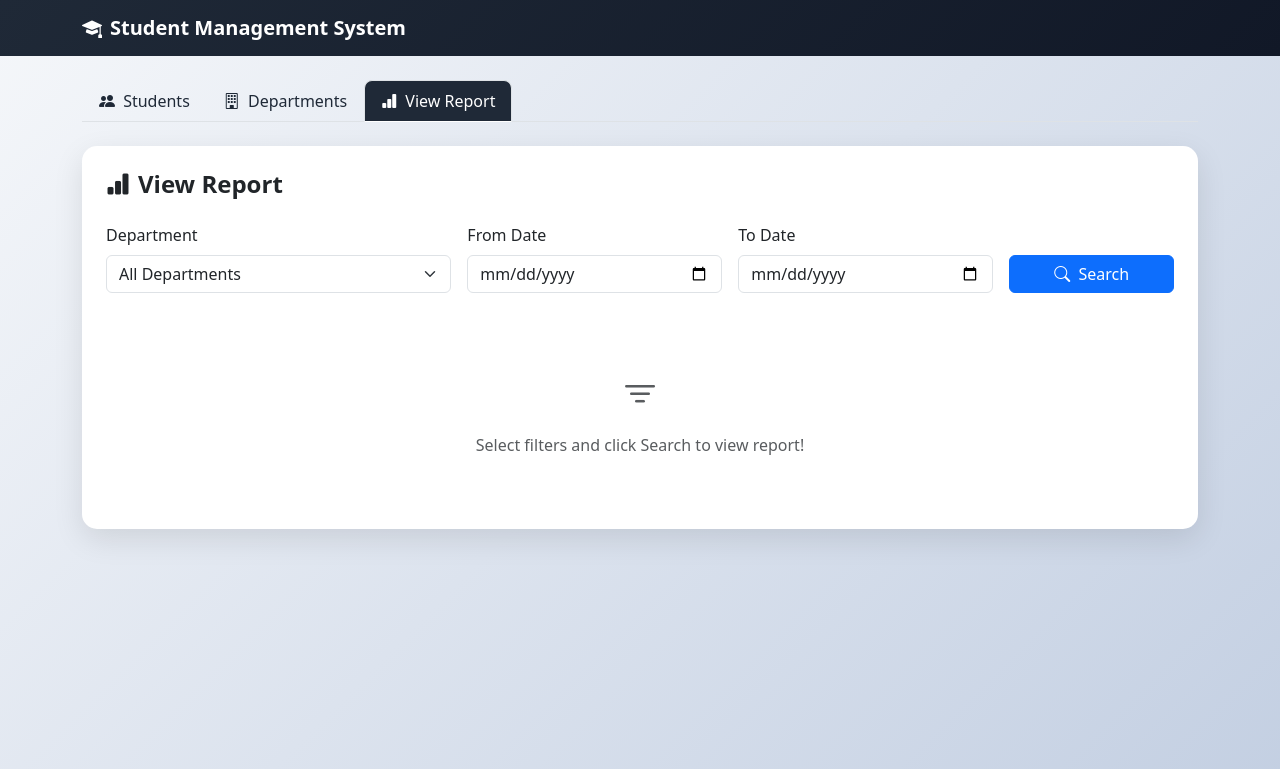
After one commit to Nishanth4063/student_mgmt_system, a Django app: page /report/ in a window 1280 px wide. The commit adds this page. Shown: the top 769 px of the page. Run offline with Django 5.2, Linux system fonts and the light colour scheme; data that the repository does not hold is empty.

Commit message:
Added departments, DOB, SQL Server, view report

```diff
--- a/student_mgmt/manage.py
+++ b/student_mgmt/manage.py
@@ -8,9 +8,7 @@ def main():
     """Run administrative tasks."""
     os.environ.setdefault('DJANGO_SETTINGS_MODULE', 'student_mgmt.settings')
     try:
-        student=int(input("give a student rollno : "))
-        if student == 99:
-            print("its invalied")
+
         from django.core.management import execute_from_command_line
     except ImportError as exc:
         raise ImportError(
--- a/students/templates/base.html
+++ b/students/templates/base.html
@@ -10,23 +10,35 @@
         body { background: linear-gradient(135deg, #f5f7fa 0%, #c3cfe2 100%); min-height: 100vh; }
         .navbar { background: linear-gradient(135deg, #1f2937, #111827) !important; }
         .card { border-radius: 15px; box-shadow: 0 10px 30px rgba(0,0,0,0.1); border: none; }
-        .btn-primary { background: linear-gradient(45deg, #007bff, #0056b3); border: none; }
-        .btn-warning { background: linear-gradient(45deg, #f39c12, #e67e22); border: none; color: white; }
-        .btn-danger { background: linear-gradient(45deg, #e74c3c, #c0392b); border: none; }
-        .table thead { background: linear-gradient(135deg, #1f2937, #111827); color: white; }
-        .badge-dept { background: #6c757d; padding: 5px 10px; border-radius: 8px; color: white; font-size: 12px; }
+        .nav-tabs .nav-link { color: #1f2937; font-weight: 500; }
+        .nav-tabs .nav-link.active { background: #1f2937; color: white; border-radius: 8px 8px 0 0; }
     </style>
 </head>
 <body>
     <nav class="navbar navbar-dark mb-4">
         <div class="container">
             <a class="navbar-brand fw-bold" href="/"><i class="bi bi-mortarboard-fill me-2"></i>Student Management System</a>
-            <a href="/" class="btn btn-outline-light btn-sm">
-                <i class="bi bi-house me-1"></i> Home
-            </a>
         </div>
     </nav>
     <div class="container">
+        <!-- 3 TABS -->
+        <ul class="nav nav-tabs mb-4">
+            <li class="nav-item">
+                <a class="nav-link {% if active_tab == 'students' %}active{% endif %}" href="/">
+                    <i class="bi bi-people-fill me-1"></i> Students
+                </a>
+            </li>
+            <li class="nav-item">
+                <a class="nav-link {% if active_tab == 'departments' %}active{% endif %}" href="/departments/">
+                    <i class="bi bi-building me-1"></i> Departments
+                </a>
+            </li>
+            <li class="nav-item">
+                <a class="nav-link {% if active_tab == 'report' %}active{% endif %}" href="/report/">
+                    <i class="bi bi-bar-chart-fill me-1"></i> View Report
+                </a>
+            </li>
+        </ul>
         {% block content %}{% endblock %}
     </div>
     <script src="https://cdn.jsdelivr.net/npm/bootstrap@5.3.0/dist/js/bootstrap.bundle.min.js"></script>
--- /dev/null
+++ b/students/templates/view_report.html
@@ -0,0 +1,79 @@
+{% extends 'base.html' %}
+
+{% block content %}
+<div class="card p-4">
+    <h4 class="fw-bold mb-4">
+        <i class="bi bi-bar-chart-fill me-2"></i>View Report
+    </h4>
+
+    <!-- Filter Form -->
+    <form method="GET" class="row g-3 mb-4">
+        <div class="col-md-4">
+            <label class="form-label fw-500">Department</label>
+            <select name="department" class="form-select">
+                <option value="">All Departments</option>
+                {% for dept in departments %}
+                <option value="{{ dept.id }}"
+                    {% if request.GET.department == dept.id|stringformat:"s" %}selected{% endif %}>
+                    {{ dept.name }}
+                </option>
+                {% endfor %}
+            </select>
+        </div>
+        <div class="col-md-3">
+            <label class="form-label fw-500">From Date</label>
+            <input type="date" name="from_date" class="form-control"
+                value="{{ request.GET.from_date }}">
+        </div>
+        <div class="col-md-3">
+            <label class="form-label fw-500">To Date</label>
+            <input type="date" name="to_date" class="form-control"
+                value="{{ request.GET.to_date }}">
+        </div>
+        <div class="col-md-2 d-flex align-items-end">
+            <button type="submit" class="btn btn-primary w-100">
+                <i class="bi bi-search me-1"></i> Search
+            </button>
+        </div>
+    </form>
+
+    <!-- Results Table -->
+    {% if students is not None %}
+    <table class="table table-hover align-middle">
+        <thead style="background:#1f2937; color:white;">
+            <tr>
+                <th>S.No</th>
+                <th>Name</th>
+                <th>Roll No</th>
+                <th>Join Date</th>
+                <th>Department</th>
+            </tr>
+        </thead>
+        <tbody>
+            {% for student in students %}
+            <tr>
+                <td>{{ forloop.counter }}</td>
+                <td>{{ student.name }}</td>
+                <td>{{ student.roll_number }}</td>
+                <td>{{ student.join_date }}</td>
+                <td>{{ student.department.name }}</td>
+            </tr>
+            {% empty %}
+            <tr>
+                <td colspan="5" class="text-center text-muted py-4">
+                    <i class="bi bi-inbox fs-3 d-block mb-2"></i>
+                    No students found!
+                </td>
+            </tr>
+            {% endfor %}
+        </tbody>
+    </table>
+    <p class="text-muted mt-2">Total: <strong>{{ students|length }}</strong> students</p>
+    {% else %}
+    <div class="text-center text-muted py-5">
+        <i class="bi bi-filter fs-1 d-block mb-2"></i>
+        Select filters and click Search to view report!
+    </div>
+    {% endif %}
+</div>
+{% endblock %}
--- a/students/urls.py
+++ b/students/urls.py
@@ -2,10 +2,19 @@ from django.urls import path
 from . import views
 
 urlpatterns = [
-    path('',views.home, name = 'home'),
-    path('add/',views.add_student, name='add_student'),
+    # Student URLs
+    path('', views.home, name='home'),
+    path('add/', views.add_student, name='add_student'),
     path('update/<int:student_id>/', views.update_student, name='update_student'),
     path('delete/<int:student_id>/', views.delete_student, name='delete_student'),
     path('student/<int:pk>/', views.student_detail, name='student_detail'),
 
+    # Department URLs
+    path('departments/', views.department_list, name='department_list'),
+    path('departments/add/', views.add_department, name='add_department'),
+    path('departments/update/<int:dept_id>/', views.update_department, name='update_department'),
+    path('departments/delete/<int:dept_id>/', views.delete_department, name='delete_department'),
+
+    # Report URL
+    path('report/', views.view_report, name='view_report'),
 ]
--- a/students/views.py
+++ b/students/views.py
@@ -1,17 +1,18 @@
 from django.shortcuts import render, redirect, get_object_or_404
-from .models import Student
-from .forms import StudentForm
+from .models import Student, Department
+from .forms import StudentForm, DepartmentForm
+from datetime import date
 
-# HOME - with search
+# HOME - Student List
 def home(request):
     query = request.GET.get('q')
     if query:
         students = Student.objects.filter(name__icontains=query)
     else:
         students = Student.objects.all()
-    return render(request, 'home.html', {'students': students})
+    return render(request, 'home.html', {'students': students, 'active_tab': 'students'})
 
-# ADD
+# ADD Student
 def add_student(request):
     if request.method == 'POST':
         form = StudentForm(request.POST)
@@ -22,7 +23,7 @@ def add_student(request):
         form = StudentForm()
     return render(request, 'add_student.html', {'form': form})
 
-# UPDATE
+# UPDATE Student
 def update_student(request, student_id):
     student = get_object_or_404(Student, id=student_id)
     form = StudentForm(request.POST or None, instance=student)
@@ -32,7 +33,7 @@ def update_student(request, student_id):
             return redirect('home')
     return render(request, 'update_student.html', {'form': form})
 
-# DELETE
+# DELETE Student
 def delete_student(request, student_id):
     student = get_object_or_404(Student, id=student_id)
     if request.method == 'POST':
@@ -40,7 +41,65 @@ def delete_student(request, student_id):
         return redirect('home')
     return render(request, 'delete_student.html', {'student': student})
 
-# DETAIL
+# DETAIL Student
 def student_detail(request, pk):
     student = get_object_or_404(Student, pk=pk)
-    return render(request, 'student_detail.html', {'student': student})
+    age = date.today().year - student.dob.year
+    return render(request, 'student_detail.html', {'student': student, 'age': age})
+
+# Department List
+def department_list(request):
+    departments = Department.objects.all()
+    return render(request, 'department_list.html', {'departments': departments, 'active_tab': 'departments'})
+
+# ADD Department
+def add_department(request):
+    if request.method == 'POST':
+        form = DepartmentForm(request.POST)
+        if form.is_valid():
+            form.save()
+            return redirect('department_list')
+    else:
+        form = DepartmentForm()
+    return render(request, 'add_department.html', {'form': form})
+
+# UPDATE Department
+def update_department(request, dept_id):
+    dept = get_object_or_404(Department, id=dept_id)
+    form = DepartmentForm(request.POST or None, instance=dept)
+    if request.method == 'POST':
+        if form.is_valid():
+            form.save()
+            return redirect('department_list')
+    return render(request, 'update_department.html', {'form': form})
+
+# DELETE Department
+def delete_department(request, dept_id):
+    dept = get_object_or_404(Department, id=dept_id)
+    if request.method == 'POST':
+        dept.delete()
+        return redirect('department_list')
+    return render(request, 'delete_department.html', {'dept': dept})
+
+# VIEW REPORT
+def view_report(request):
+    departments = Department.objects.all()
+    students = None
+    selected_dept = request.GET.get('department')
+    from_date = request.GET.get('from_date')
+    to_date = request.GET.get('to_date')
+
+    if selected_dept or from_date or to_date:
+        students = Student.objects.all()
+        if selected_dept:
+            students = students.filter(department_id=selected_dept)
+        if from_date:
+            students = students.filter(join_date__gte=from_date)
+        if to_date:
+            students = students.filter(join_date__lte=to_date)
+
+    return render(request, 'view_report.html', {
+        'departments': departments,
+        'students': students,
+        'active_tab': 'report'
+    })
```
Also changed, not shown: generate_data.py (added, +75 -0 lines), student_mgmt/settings.py (+10 -2 lines), students/forms.py (+11 -2 lines), students/models.py (+27 -8 lines), students/templates/add_department.html (added, +32 -0 lines), students/templates/add_student.html (+15 -8 lines), students/templates/delete_department.html (added, +26 -0 lines), students/templates/department_list.html (added, +48 -0 lines), students/templates/home.html (+18 -14 lines), students/templates/student_detail.html (+8 -3 lines), students/templates/update_department.html (added, +25 -0 lines), students/migrations/0006_department_remove_student_age_student_dob_and_more.py (added).
